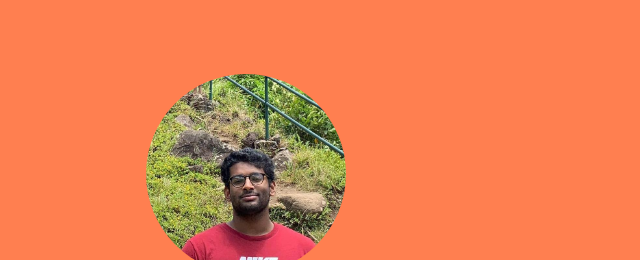
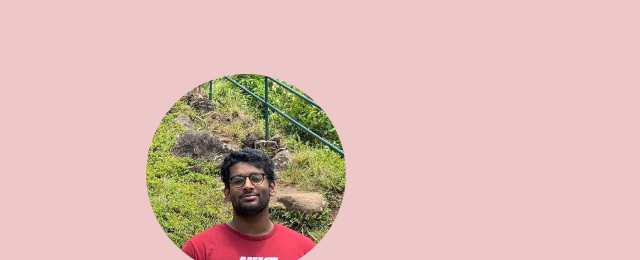
Before and after one commit to alexkumar520/alexkumar520.github.io, a plain HTML site: page index.html in a window 1280 px wide. Shown: the part 104-364 px from the top of the page, without its empty margins (257-897 px from the left). Drawn offline with nearby package versions, Linux system fonts and the light colour scheme.

Commit message:
Update style.css

```diff
--- a/style.css
+++ b/style.css
@@ -44,5 +44,5 @@ html, body {
 }
 
 body {
-  background-color: coral;
+  background-color: rgba(201, 76, 76, 0.3);
 }
```
